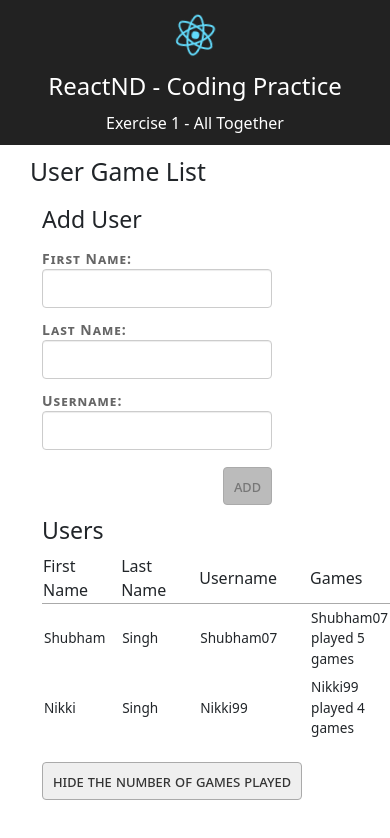
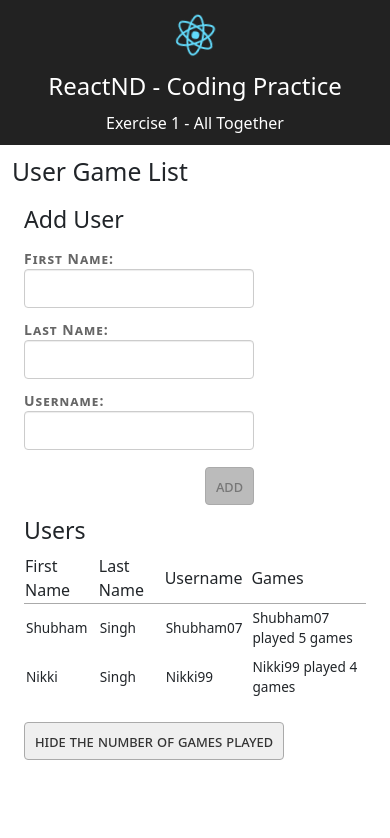
Before and after one commit to shubhaml1/game-scorecard, a React (Create React App) app: page / in a window 390 px wide. Shown: the top 838 px of the page. Built offline with nearby package versions, Linux system fonts and the light colour scheme.

Commit message:
changes for responsive site

```diff
--- a/src/App.css
+++ b/src/App.css
@@ -144,6 +144,20 @@ form button {
     align-content: flex-start;
   }
 }
+@media screen and (max-width: 400px) {
+  .App-main {
+    margin: 0 0;
+  }
+  main {
+    padding: 0 12px;
+  }
+
+  thead td {
+    border-bottom: 1px #aaaaaa solid;
+    padding-right: 8px;
+  }
+
+}
 
 
 .add-button {
```
